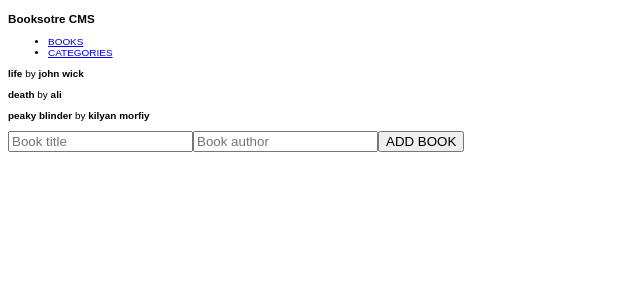
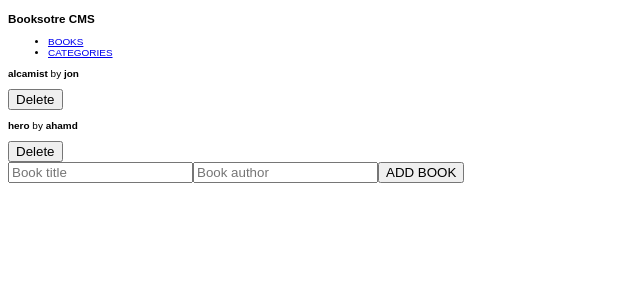
Before and after one commit to MMhaidari/Book-Store, a React (Create React App) app: page / in a window 1280 px wide. Shown: the top 300 px of the page, without its empty margins (0-640 px from the left). Built offline with nearby package versions, Linux system fonts and the light colour scheme.

Commit message:
Redux added in react porject

```diff
--- a/package.json
+++ b/package.json
@@ -7,12 +7,14 @@
     "@testing-library/jest-dom": "^5.16.5",
     "@testing-library/react": "^13.4.0",
     "@testing-library/user-event": "^13.5.0",
+    "immer": "^9.0.21",
     "prop-types": "^15.8.1",
     "react": "^18.2.0",
     "react-dom": "^18.2.0",
     "react-redux": "^8.0.5",
     "react-router-dom": "^6.10.0",
     "react-scripts": "5.0.1",
+    "uuid": "^9.0.0",
     "web-vitals": "^2.1.4"
   },
   "scripts": {
--- a/src/components/Book.js
+++ b/src/components/Book.js
@@ -1,7 +1,11 @@
 import React from 'react';
 import PropTypes from 'prop-types';
+import { useDispatch } from 'react-redux';
+import { removeBook } from '../redux/books/booksSlice';
 
-const Book = ({ book }) => (
+const Book = ({ book }) => {
+  const dispatch = useDispatch();
+  return (
     <>
       <p key={book.id}>
         <strong>{book.title}</strong>
@@ -10,12 +14,21 @@ const Book = ({ book }) => (
         {' '}
         <strong>{book.author}</strong>
       </p>
+      <button
+        type="button"
+        onClick={() => {
+          dispatch(removeBook(book.id));
+        }}
+      >
+        Delete
+      </button>
     </>
   );
+};
 
 Book.propTypes = {
   book: PropTypes.shape({
-    id: PropTypes.number,
+    id: PropTypes.string,
     title: PropTypes.string,
     author: PropTypes.string,
   }).isRequired,
--- a/src/components/BookFrom.js
+++ b/src/components/BookFrom.js
@@ -1,11 +1,41 @@
-import React from 'react';
+import React, { useState } from 'react';
+import { useDispatch } from 'react-redux';
+import { v4 as uuidv4 } from 'uuid';
+import { addBook } from '../redux/books/booksSlice';
 
-const BookForm = () => (
-  <form>
-    <input type="text" placeholder="Book title" />
-    <input type="text" placeholder="Book author" />
-    <button type="submit">ADD BOOK</button>
-  </form>
-);
+const BookForm = () => {
+  const dispatch = useDispatch();
+  const [enteredTitle, setTitle] = useState('');
+  const [enteredAuthor, setAuthor] = useState('');
+
+  const onChangeTitle = (event) => {
+    setTitle(event.target.value);
+  };
+
+  const onChangeAuthor = (event) => {
+    setAuthor(event.target.value);
+  };
+
+  const onSubmitHandler = (event) => {
+    event.preventDefault();
+    const itemId = uuidv4();
+    const book = {
+      id: itemId,
+      title: enteredTitle,
+      author: enteredAuthor,
+    };
+    dispatch(addBook(book));
+
+    setTitle('');
+    setAuthor('');
+  };
+  return (
+    <form onSubmit={onSubmitHandler}>
+      <input type="text" name="title" value={enteredTitle} onChange={onChangeTitle} placeholder="Book title" required />
+      <input type="text" value={enteredAuthor} name="author" onChange={onChangeAuthor} placeholder="Book author" required />
+      <button type="submit">ADD BOOK</button>
+    </form>
+  );
+};
 
 export default BookForm;
--- a/src/components/BookList.js
+++ b/src/components/BookList.js
@@ -1,25 +1,9 @@
 import React from 'react';
+import { useSelector } from 'react-redux';
 import Book from './Book';
 
 const BooksList = () => {
-  const books = [
-    {
-      id: 1,
-      author: 'john wick',
-      title: 'life',
-    },
-    {
-      id: 2,
-      author: 'ali',
-      title: 'death',
-    },
-    {
-      id: 3,
-      author: 'kilyan morfiy',
-      title: 'peaky blinder',
-    },
-  ];
-
+  const { books } = useSelector((store) => store.books);
   return (
     <div>
       {books.map((book) => (
--- a/src/index.js
+++ b/src/index.js
@@ -1,6 +1,8 @@
 import React from 'react';
 import ReactDOM from 'react-dom/client';
 import { BrowserRouter } from 'react-router-dom';
+import { Provider } from 'react-redux';
+import { store } from './redux/store';
 import App from './App';
 import reportWebVitals from './reportWebVitals';
 
@@ -8,7 +10,9 @@ const root = ReactDOM.createRoot(document.getElementById('root'));
 root.render(
   <React.StrictMode>
     <BrowserRouter>
-      <App />
+      <Provider store={store}>
+        <App />
+      </Provider>
     </BrowserRouter>
   </React.StrictMode>,
 );
--- a/src/redux/books/booksSlice.js
+++ b/src/redux/books/booksSlice.js
@@ -1,22 +1,39 @@
 import { createSlice } from '@reduxjs/toolkit';
+import produce from 'immer';
 
 const initialState = {
-  books: [],
+  books: [
+    {
+      id: '1',
+      title: 'alcamist',
+      author: 'jon',
+    },
+    {
+      id: '2',
+      title: 'hero',
+      author: 'ahamd',
+    },
+  ],
 };
 
 const booksSlice = createSlice({
   name: 'books',
   initialState,
   reducers: {
-    addBook: (state, action) => ({
-      ...state,
-      books: [...state.books, action.payload],
-    }),
-    removeBook: (state, action) => ({
-      ...state,
-      books: state.books.filter((book) => book.id !== action.payload.id),
-    }),
+    addBook: (state, action) => {
+      state.books.push(action.payload);
+    },
+    removeBook: (state, action) => {
+      const bookId = action.payload;
+      return produce(state, (draftState) => {
+        const bookIndex = draftState.books.findIndex((book) => book.id === bookId);
+        if (bookIndex !== -1) {
+          draftState.books.splice(bookIndex, 1);
+        }
+      });
+    },
   },
 });
 
+export const { addBook, removeBook } = booksSlice.actions;
 export default booksSlice.reducer;
```
Also changed, not shown: 1 other file (tests, documents, lock files or other folders). Lines whose indentation alone changed are shown as unchanged.
